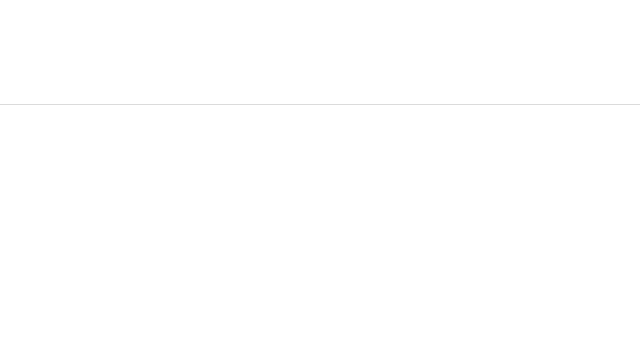
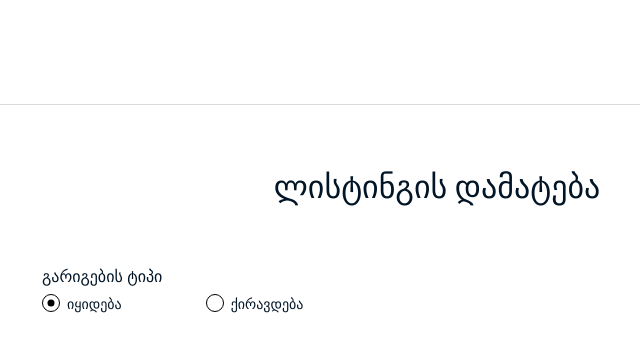
Before and after one commit to LevaniMigriauli/real-estate-manager, a React (Vite) app: page /addListing in a window 1280 px wide. Shown: the top 352 px of the page, without its empty margins (203-843 px from the left). Built offline with nearby package versions, Linux system fonts and the light colour scheme; no server answers.

Commit message:
feat: add deal type, WIP listings page

```diff
--- a/src/pages/addListingPage/addListingPage.jsx
+++ b/src/pages/addListingPage/addListingPage.jsx
@@ -1,20 +1,60 @@
 import { useEffect } from 'react'
 import { useDispatch } from 'react-redux'
+import classes from './addListingPage.module.scss'
 import { getCities } from '../../api/geographicalInfo.js'
 import { setCities } from '../../redux/slices/citiesSlice.js'
+import { useForm } from 'react-hook-form'
 
 const AddListingPage = () => {
   const dispatch = useDispatch()
 
+  const { register, watch } = useForm({ defaultValues: { is_rental: '0' } })
+
   useEffect(() => {
-    getCities().then(res => {
-      console.log(res)
-      dispatch(setCities(res))
-    })
+    // getCities().then(res => {
+    // console.log(res)
+    // dispatch(setCities(res))
+    // })
   }, [])
 
+  const allValues = watch() // Watch all form values
+
+  useEffect(() => {
+    console.log('All Form Values:', allValues)
+  }, [allValues])
   return (
-    <div>Add Listing</div>
+    <form className={classes['add-listing-form']}>
+      <h2 className={classes['main-header']}>ლისტინგის დამატება</h2>
+
+      <h4 className={classes['radioGroup-header']}>გარიგების ტიპი</h4>
+      <div className={classes.radioGroup}>
+        <label className={classes.radioLabel}>
+          <input
+            type="radio"
+            name={'is_rental'}
+            value={0}
+            {...register('is_rental', { required: true })}
+            className={classes.radioInput}
+          />
+          <span className={classes.radioCustom}></span>
+          იყიდება
+        </label>
+
+        <label className={classes.radioLabel}>
+          <input
+            type="radio"
+            name={'is_rental'}
+            value={1}
+            {...register('is_rental', { required: true })}
+            className={classes.radioInput}
+          />
+          <span className={classes.radioCustom}></span>
+          ქირავდება
+        </label>
+      </div>
+
+
+    </form>
   )
 }
 
--- /dev/null
+++ b/src/pages/addListingPage/addListingPage.module.scss
@@ -0,0 +1,95 @@
+.main-header {
+  font-size: 32px;
+  font-weight: 700;
+  text-align: center;
+  margin: 62px 0 61px 0;
+}
+
+.add-listing-form {
+  width: 790px;
+  margin: 0 auto;
+
+  .radioGroup-header {
+    margin-bottom: 8px;
+  }
+  .radioGroup {
+    display: flex;
+    gap: 84px;
+    margin-bottom: 80px;
+
+
+    .radioLabel {
+      font-size: 14px;
+      display: flex;
+      align-items: center;
+      cursor: pointer;
+      margin-bottom: 10px;
+    }
+
+    .radioInput {
+      display: none;
+    }
+
+    .radioCustom {
+      width: 18px;
+      height: 18px;
+      border: 1px solid #000; /* Replace with your desired border color */
+      border-radius: 50%;
+      display: inline-block;
+      position: relative;
+      margin-right: 7px;
+      transition: all 0.3s;
+    }
+
+    .radioInput:checked + .radioCustom {
+
+    }
+
+    .radioCustom::after {
+      content: '';
+      width: 7px;
+      height: 7px;
+      background-color: #000; /* Replace with your desired inner circle color */
+      border-radius: 50%;
+      position: absolute;
+      top: 50%;
+      left: 50%;
+      transform: translate(-50%, -50%) scale(0);
+      transition: transform 0.3s;
+    }
+
+    .radioInput:checked + .radioCustom::after {
+      transform: translate(-50%, -50%) scale(1);
+    }
+
+    .submitButton {
+      margin-top: 20px;
+      padding: 10px 20px;
+      background-color: #000; /* Adjust according to your design */
+      color: #fff;
+      border: none;
+      border-radius: 5px;
+      cursor: pointer;
+      transition: background-color 0.3s;
+
+      &:hover {
+        background-color: #333; /* Darken on hover */
+      }
+    }
+  }
+
+
+}
+
+
+.grid-col-2 {
+  display: grid;
+  grid-template-columns: repeat(2, 1fr);
+  column-gap: 20px;
+}
+
+h4 {
+  font-size: 16px;
+  font-family: "Helvetica Neue", serif;
+  text-transform: uppercase;
+}
```
